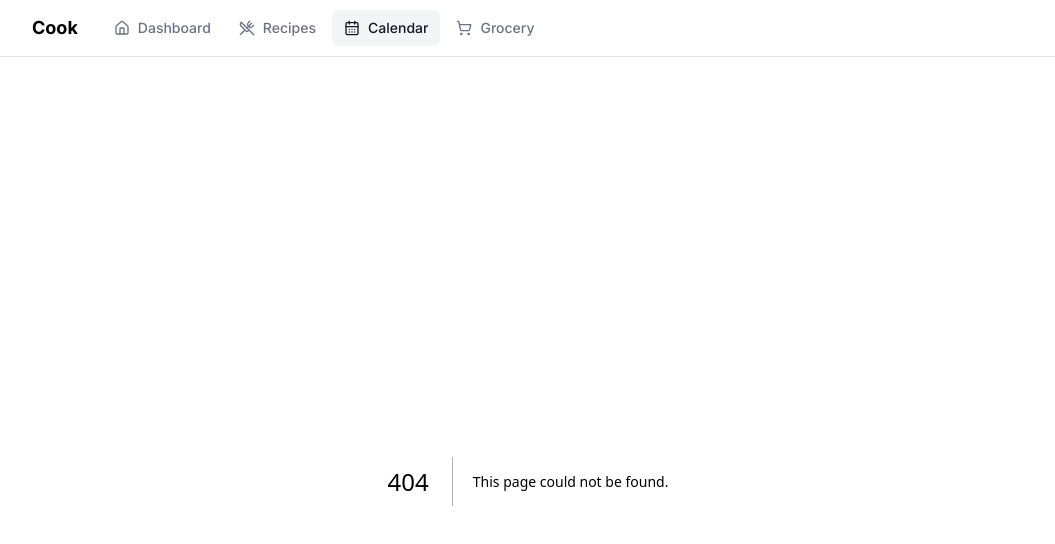
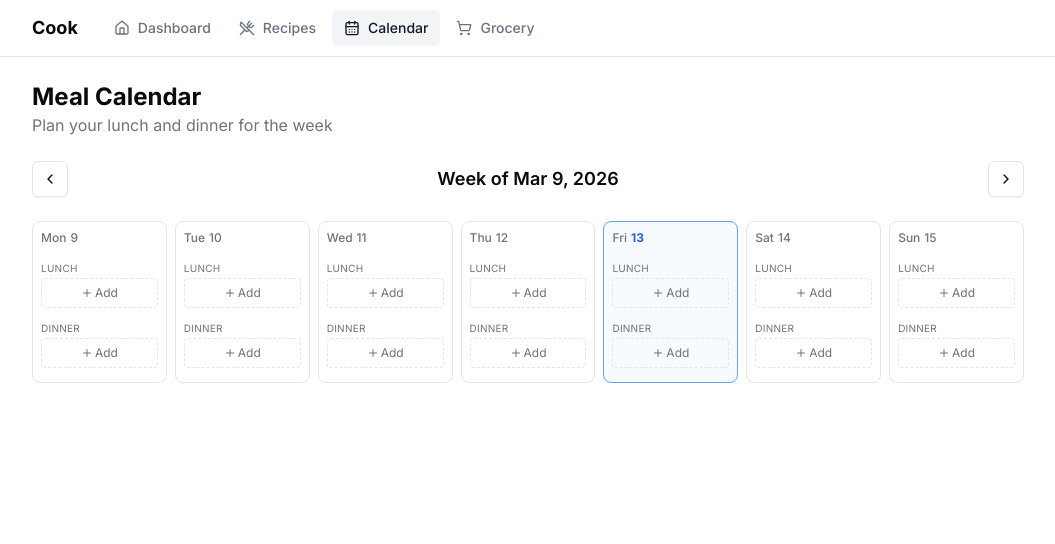
Before and after one commit to kyokosawada/cooking-diaries, a Next.js app: page /calendar in a window 1280 px wide. Before the commit this address had no page. Shown: the top 544 px of the page, without its empty margins (112-1167 px from the left). Built offline with nearby package versions, Linux system fonts and the light colour scheme; no server answers; the database is empty.

Commit message:
feat: add meal calendar with weekly view and recipe picker

```diff
--- /dev/null
+++ b/src/app/api/meal-plan/route.ts
@@ -0,0 +1,31 @@
+import { supabase } from '@/lib/supabase/client'
+import { NextRequest, NextResponse } from 'next/server'
+
+export async function POST(request: NextRequest) {
+  const body = await request.json()
+  const { date, meal_type, recipe_id } = body
+
+  // Upsert: replace existing meal for that slot
+  const { data, error } = await supabase
+    .from('meal_plan')
+    .upsert(
+      { date, meal_type, recipe_id },
+      { onConflict: 'date,meal_type' }
+    )
+    .select()
+
+  if (error) return NextResponse.json({ error: error.message }, { status: 400 })
+  return NextResponse.json(data)
+}
+
+export async function DELETE(request: NextRequest) {
+  const { searchParams } = new URL(request.url)
+  const id = searchParams.get('id')
+
+  if (!id) return NextResponse.json({ error: 'Missing id' }, { status: 400 })
+
+  const { error } = await supabase.from('meal_plan').delete().eq('id', id)
+
+  if (error) return NextResponse.json({ error: error.message }, { status: 400 })
+  return NextResponse.json({ success: true })
+}
--- /dev/null
+++ b/src/app/calendar/page.tsx
@@ -0,0 +1,23 @@
+import { createClient } from '@/lib/supabase/server'
+import { MealCalendar } from '@/components/meal-calendar'
+
+export default async function CalendarPage() {
+  const supabase = await createClient()
+
+  const { data: mealPlans } = await supabase
+    .from('meal_plan')
+    .select('*, recipe:recipes(*)')
+    .order('date')
+
+  return (
+    <div className="space-y-6">
+      <div>
+        <h1 className="text-2xl font-bold">Meal Calendar</h1>
+        <p className="text-muted-foreground">
+          Plan your lunch and dinner for the week
+        </p>
+      </div>
+      <MealCalendar mealPlans={mealPlans ?? []} />
+    </div>
+  )
+}
--- /dev/null
+++ b/src/components/add-meal-dialog.tsx
@@ -0,0 +1,87 @@
+'use client'
+
+import { useState, useEffect } from 'react'
+import { useRouter } from 'next/navigation'
+import {
+  Dialog,
+  DialogContent,
+  DialogHeader,
+  DialogTitle,
+} from '@/components/ui/dialog'
+import { Input } from '@/components/ui/input'
+import { supabase } from '@/lib/supabase/client'
+import { Recipe } from '@/lib/types'
+
+interface AddMealDialogProps {
+  open: boolean
+  onOpenChange: (open: boolean) => void
+  date: string
+  mealType: 'lunch' | 'dinner'
+}
+
+export function AddMealDialog({
+  open,
+  onOpenChange,
+  date,
+  mealType,
+}: AddMealDialogProps) {
+  const router = useRouter()
+  const [recipes, setRecipes] = useState<Recipe[]>([])
+  const [search, setSearch] = useState('')
+
+  useEffect(() => {
+    if (open) {
+      supabase
+        .from('recipes')
+        .select('*')
+        .order('name')
+        .then(({ data }) => setRecipes(data ?? []))
+    }
+  }, [open])
+
+  const filtered = recipes.filter((r) =>
+    r.name.toLowerCase().includes(search.toLowerCase())
+  )
+
+  async function selectRecipe(recipeId: string) {
+    await fetch('/api/meal-plan', {
+      method: 'POST',
+      headers: { 'Content-Type': 'application/json' },
+      body: JSON.stringify({ date, meal_type: mealType, recipe_id: recipeId }),
+    })
+    onOpenChange(false)
+    setSearch('')
+    router.refresh()
+  }
+
+  return (
+    <Dialog open={open} onOpenChange={onOpenChange}>
+      <DialogContent className="max-h-[80vh] overflow-hidden flex flex-col">
+        <DialogHeader>
+          <DialogTitle>
+            Add {mealType} for {date}
+          </DialogTitle>
+        </DialogHeader>
+        <Input
+          placeholder="Search recipes..."
+          value={search}
+          onChange={(e) => setSearch(e.target.value)}
+        />
+        <div className="overflow-y-auto flex-1 space-y-1 mt-2">
+          {filtered.map((recipe) => (
+            <button
+              key={recipe.id}
+              onClick={() => selectRecipe(recipe.id)}
+              className="w-full text-left rounded-md px-3 py-2 text-sm hover:bg-gray-100 transition-colors"
+            >
+              <span className="font-medium">{recipe.name}</span>
+              <span className="text-muted-foreground ml-2">
+                {recipe.cuisine} · {recipe.cook_time} min
+              </span>
+            </button>
+          ))}
+        </div>
+      </DialogContent>
+    </Dialog>
+  )
+}
--- /dev/null
+++ b/src/components/meal-calendar.tsx
@@ -0,0 +1,140 @@
+'use client'
+
+import { useState } from 'react'
+import { useRouter } from 'next/navigation'
+import {
+  format,
+  startOfWeek,
+  addDays,
+  addWeeks,
+  subWeeks,
+  isSameDay,
+} from 'date-fns'
+import { Button } from '@/components/ui/button'
+import { ChevronLeft, ChevronRight, Plus, X } from 'lucide-react'
+import { AddMealDialog } from './add-meal-dialog'
+import { MealPlan } from '@/lib/types'
+import Link from 'next/link'
+
+interface MealCalendarProps {
+  mealPlans: MealPlan[]
+}
+
+export function MealCalendar({ mealPlans }: MealCalendarProps) {
+  const router = useRouter()
+  const [currentDate, setCurrentDate] = useState(new Date())
+  const [dialogOpen, setDialogOpen] = useState(false)
+  const [selectedSlot, setSelectedSlot] = useState<{
+    date: string
+    mealType: 'lunch' | 'dinner'
+  } | null>(null)
+
+  const weekStart = startOfWeek(currentDate, { weekStartsOn: 1 })
+  const days = Array.from({ length: 7 }, (_, i) => addDays(weekStart, i))
+
+  function getMeal(date: Date, mealType: string) {
+    const dateStr = format(date, 'yyyy-MM-dd')
+    return mealPlans.find(
+      (mp) => mp.date === dateStr && mp.meal_type === mealType
+    )
+  }
+
+  function openAddDialog(date: Date, mealType: 'lunch' | 'dinner') {
+    setSelectedSlot({ date: format(date, 'yyyy-MM-dd'), mealType })
+    setDialogOpen(true)
+  }
+
+  async function removeMeal(id: string) {
+    await fetch(`/api/meal-plan?id=${id}`, { method: 'DELETE' })
+    router.refresh()
+  }
+
+  return (
+    <>
+      <div className="flex items-center justify-between mb-4">
+        <Button
+          variant="outline"
+          size="icon"
+          onClick={() => setCurrentDate(subWeeks(currentDate, 1))}
+        >
+          <ChevronLeft className="h-4 w-4" />
+        </Button>
+        <h2 className="text-lg font-semibold">
+          Week of {format(weekStart, 'MMM d, yyyy')}
+        </h2>
+        <Button
+          variant="outline"
+          size="icon"
+          onClick={() => setCurrentDate(addWeeks(currentDate, 1))}
+        >
+          <ChevronRight className="h-4 w-4" />
+        </Button>
+      </div>
+
+      <div className="grid grid-cols-7 gap-2">
+        {days.map((day) => {
+          const isToday = isSameDay(day, new Date())
+          return (
+            <div
+              key={day.toISOString()}
+              className={`rounded-lg border p-2 min-h-[160px] ${
+                isToday ? 'border-blue-400 bg-blue-50/50' : ''
+              }`}
+            >
+              <div className="text-xs font-medium text-muted-foreground mb-2">
+                {format(day, 'EEE')}
+                <span className={`ml-1 ${isToday ? 'text-blue-600 font-bold' : ''}`}>
+                  {format(day, 'd')}
+                </span>
+              </div>
+
+              {(['lunch', 'dinner'] as const).map((mealType) => {
+                const meal = getMeal(day, mealType)
+                return (
+                  <div key={mealType} className="mb-1.5">
+                    <span className="text-[10px] uppercase tracking-wide text-muted-foreground">
+                      {mealType}
+                    </span>
+                    {meal?.recipe ? (
+                      <div className="group flex items-start gap-1 rounded bg-gray-50 p-1.5 text-xs">
+                        <Link
+                          href={`/recipes/${meal.recipe_id}`}
+                          className="flex-1 hover:underline font-medium leading-tight"
+                        >
+                          {meal.recipe.name}
+                        </Link>
+                        <button
+                          onClick={() => removeMeal(meal.id)}
+                          className="opacity-0 group-hover:opacity-100 transition-opacity shrink-0"
+                        >
+                          <X className="h-3 w-3 text-muted-foreground hover:text-red-500" />
+                        </button>
+                      </div>
+                    ) : (
+                      <button
+                        onClick={() => openAddDialog(day, mealType)}
+                        className="flex w-full items-center justify-center rounded border border-dashed p-1.5 text-xs text-muted-foreground hover:border-gray-400 hover:text-gray-600 transition-colors"
+                      >
+                        <Plus className="h-3 w-3 mr-0.5" />
+                        Add
+                      </button>
+                    )}
+                  </div>
+                )
+              })}
+            </div>
+          )
+        })}
+      </div>
+
+      {selectedSlot && (
+        <AddMealDialog
+          open={dialogOpen}
+          onOpenChange={setDialogOpen}
+          date={selectedSlot.date}
+          mealType={selectedSlot.mealType}
+        />
+      )}
+    </>
+  )
+}
```
